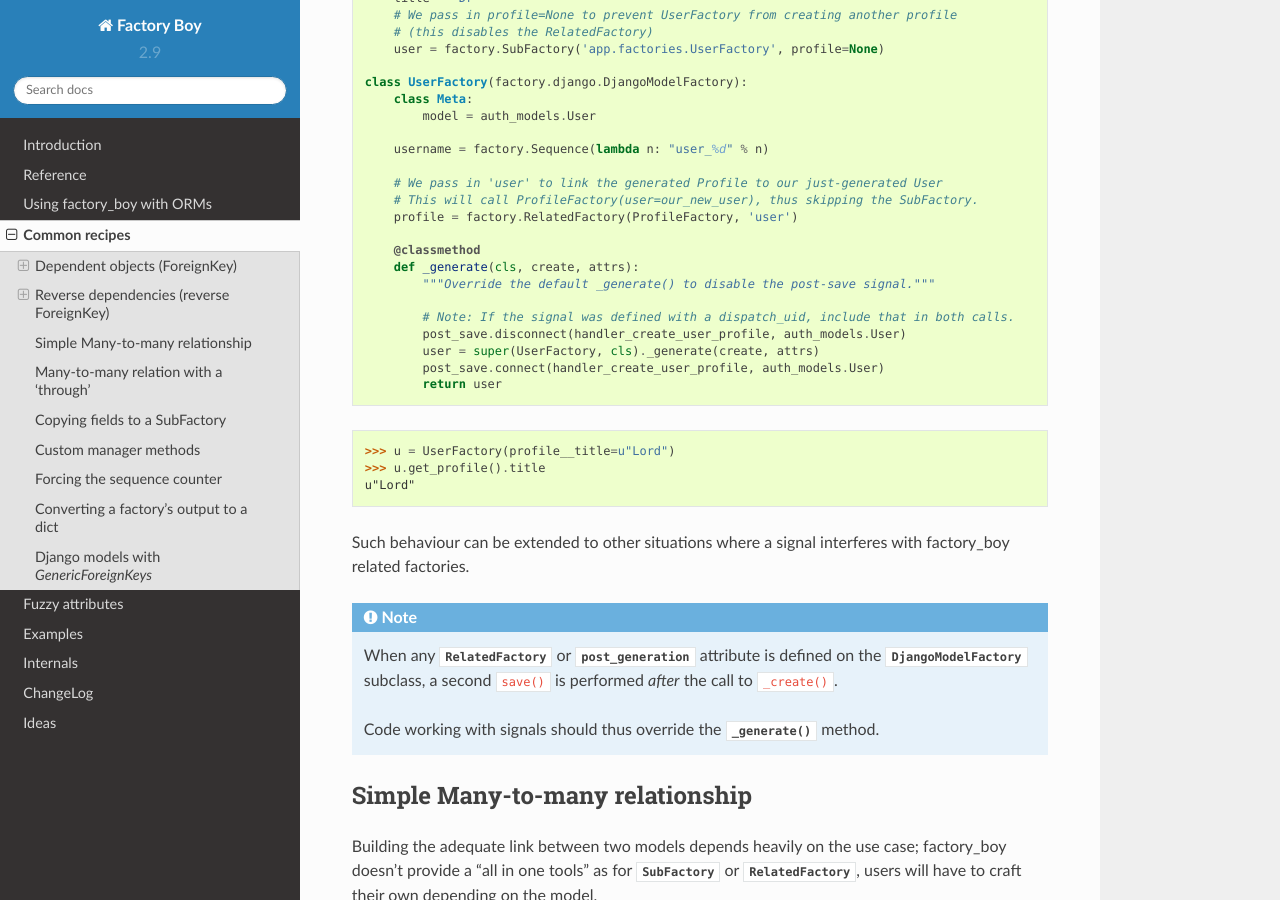
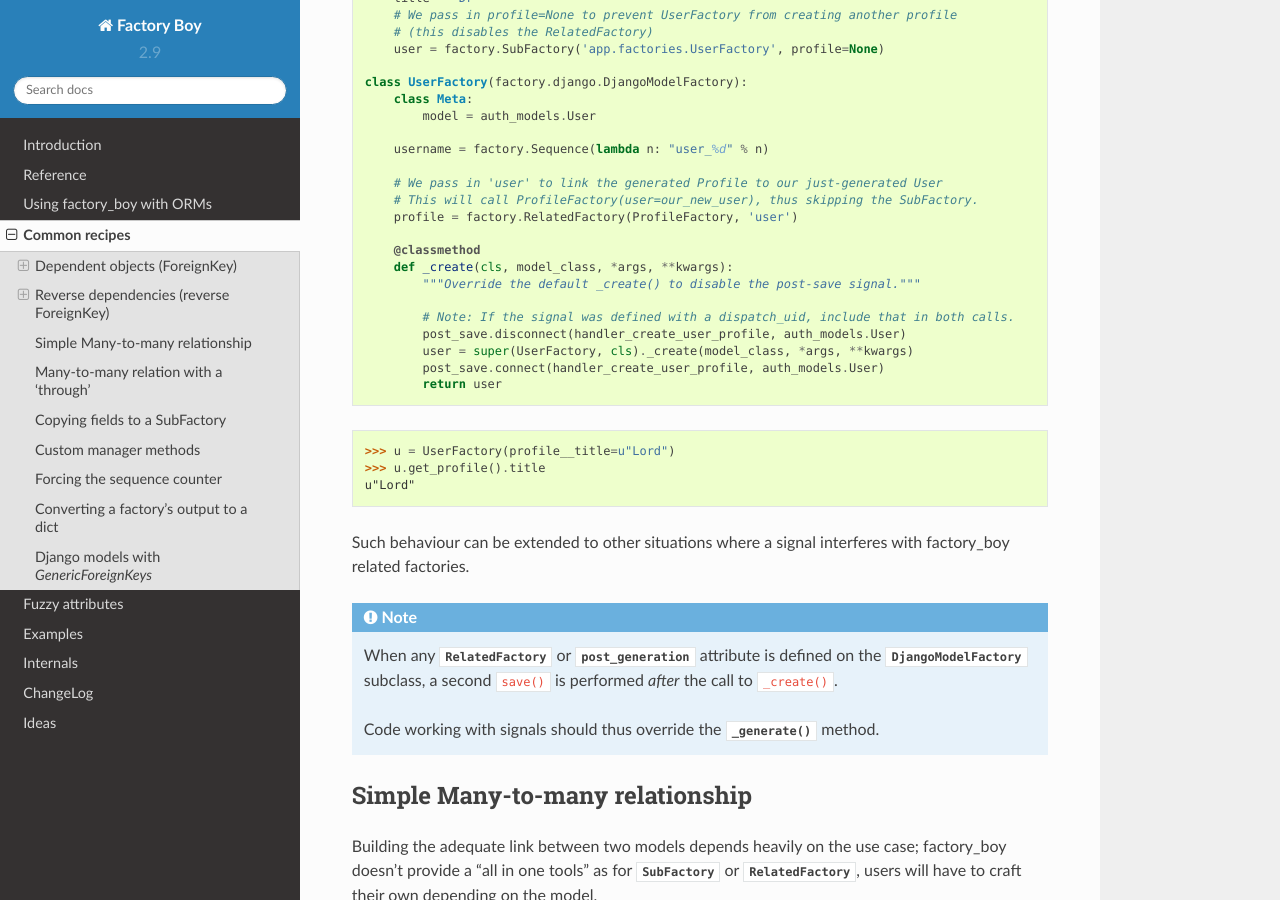
Before and after one commit to FactoryBoy/factory_boy, a Sphinx documentation site: the page built from docs/recipes.rst, in a window 1280 px wide and 900 px high, scrolled down 1933 px. Built offline with Sphinx 7.4.7 and the Read the Docs theme 2.0.0, drawn with Linux system fonts in a browser that asks for light colours.

Commit message:
Update recipes.rst
Update recipes.rst to reflect changes to underlying base factory. The `_generate` method can no longer be overridden. Overriding at the create level seems to make the most sense.

```diff
--- a/docs/recipes.rst
+++ b/docs/recipes.rst
@@ -119,12 +119,12 @@ factory_boy allows to define attributes of such profiles dynamically when creati
         profile = factory.RelatedFactory(ProfileFactory, 'user')
 
         @classmethod
-        def _generate(cls, create, attrs):
-            """Override the default _generate() to disable the post-save signal."""
+        def _create(cls, model_class, *args, **kwargs):
+            """Override the default _create() to disable the post-save signal."""
 
             # Note: If the signal was defined with a dispatch_uid, include that in both calls.
             post_save.disconnect(handler_create_user_profile, auth_models.User)
-            user = super(UserFactory, cls)._generate(create, attrs)
+            user = super(UserFactory, cls)._create(model_class, *args, **kwargs)
             post_save.connect(handler_create_user_profile, auth_models.User)
             return user
 
```
